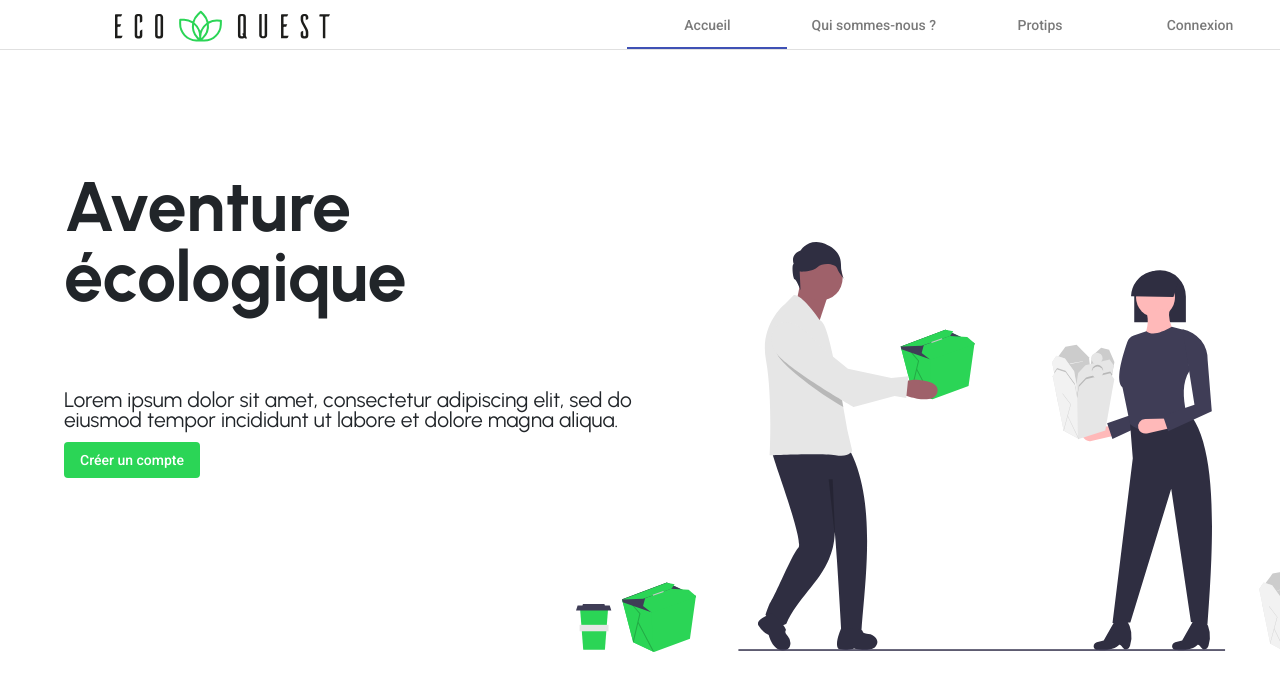
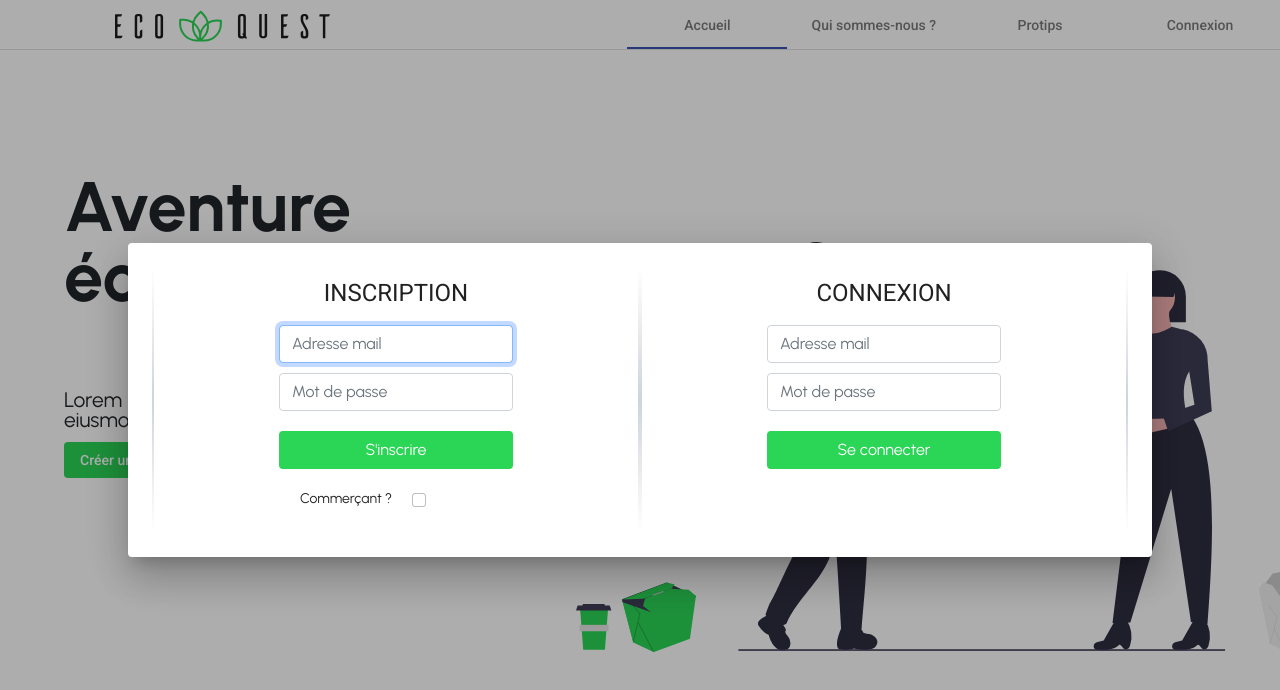
Before and after one commit to Laura398/EcoQuest, an Angular app in the folder Front/: page / in a window 1280 px wide. Both pictures are taken after a click on the button "Créer un compte". Shown: the top 690 px of the page. Built offline with nearby package versions, Linux system fonts and the light colour scheme.

Commit message:
finitions

```diff
--- a/Front/src/app/connection/connection.component.html
+++ b/Front/src/app/connection/connection.component.html
@@ -17,7 +17,7 @@
           </div>
     </form>
   </div>
-  <div class="p-2 flex-fill">
+  <div class="p-2 column1 flex-fill">
     <form class="form">
       <h1 class="form-title">Connexion</h1>
       <div class="form-group form-space">
--- a/Front/src/app/connection/connection.component.scss
+++ b/Front/src/app/connection/connection.component.scss
@@ -11,7 +11,7 @@
 .form {
     width: 50%;
     margin: auto;
-    margin-top: 200px;
+    // margin-top: 200px;
     font-family: "Urbanist";
 }
 
--- a/Front/src/app/home/home.component.html
+++ b/Front/src/app/home/home.component.html
@@ -2,7 +2,7 @@
     <h1 class="home-title">Aventure écologique</h1>
     <p class="home-text">Lorem ipsum dolor sit amet, consectetur adipiscing elit, sed do eiusmod tempor incididunt ut labore et dolore magna aliqua.</p>
     <span *ngIf="!connected">
-        <button mat-flat-button>Créer un compte</button>
+        <button mat-flat-button (click)="goToSignUp()">Créer un compte</button>
     </span>
     <span *ngIf="connected">
         <span *ngIf="commercant">
--- a/Front/src/app/home/home.component.ts
+++ b/Front/src/app/home/home.component.ts
@@ -1,5 +1,6 @@
 import { Component, OnInit } from '@angular/core';
 import { ValidationViewComponent } from '../validation-view/validation-view.component';
+import { ConnectionComponent } from '../connection/connection.component';
 import {MatDialog} from '@angular/material/dialog';
 
 @Component({
@@ -37,4 +38,12 @@ export class HomeComponent implements OnInit {
     );
   }
 
+  goToSignUp(): void {
+    console.log("yes")
+    this.dialog.open(ConnectionComponent,{
+      width:"90%",
+    }
+    );
+  }
+
 }
--- a/Front/src/app/nav-bar/nav-bar.component.html
+++ b/Front/src/app/nav-bar/nav-bar.component.html
@@ -29,7 +29,11 @@
             </span>
         </span>
         <mat-tab label="Protips"><app-protips></app-protips></mat-tab>
-        <span *ngIf="!connected"><mat-tab label="Connexion"><app-connection></app-connection></mat-tab></span>
+        <span *ngIf="!connected">
+            <mat-tab label="Connexion">
+                <div style="margin-top: 200px;"><app-connection></app-connection></div>
+            </mat-tab>
+        </span>
         <span *ngIf="connected"><mat-tab label="Déconnexion">
             <div class="div-valider">
                 <h1>Etes-vous sûr de vouloir vous déconnecter ?</h1>
```
